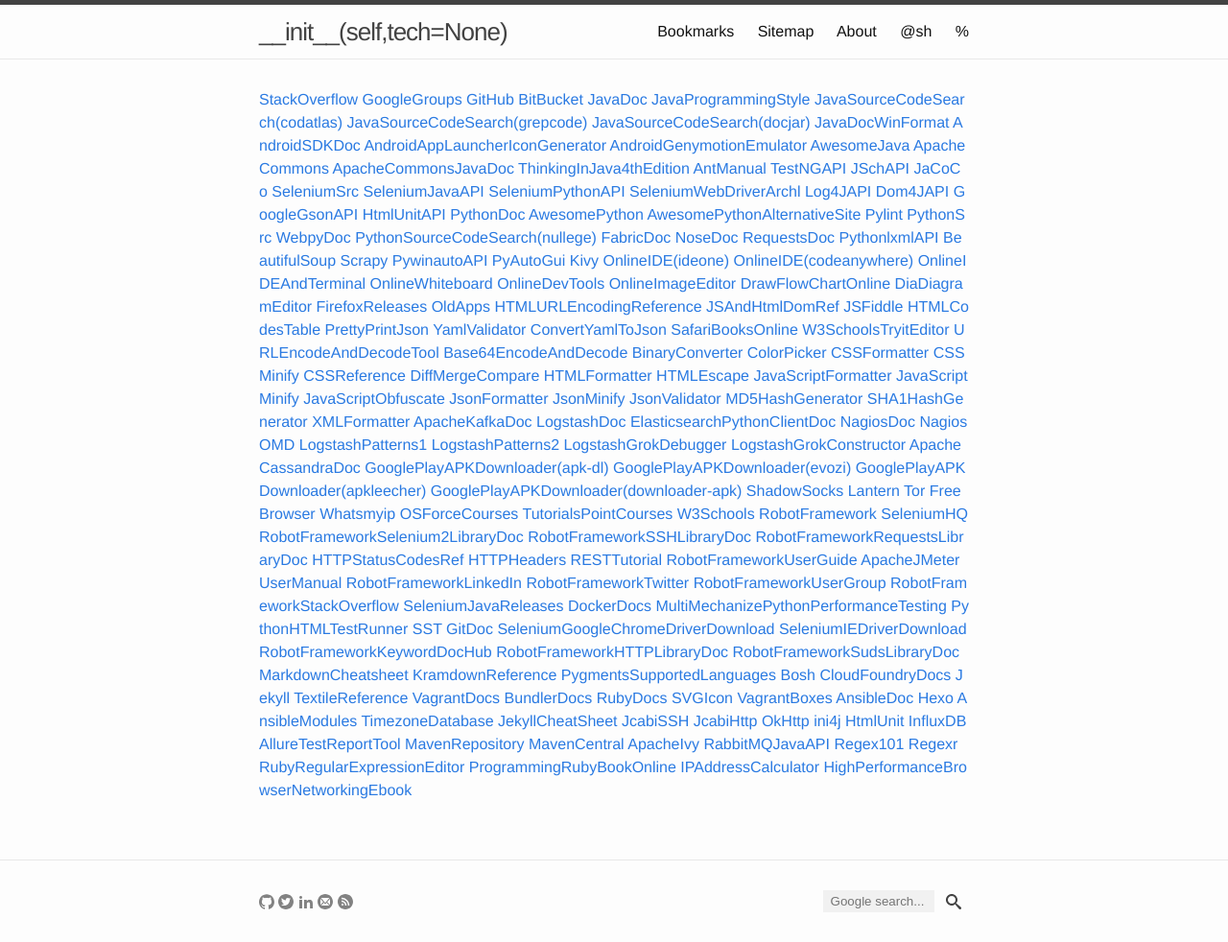
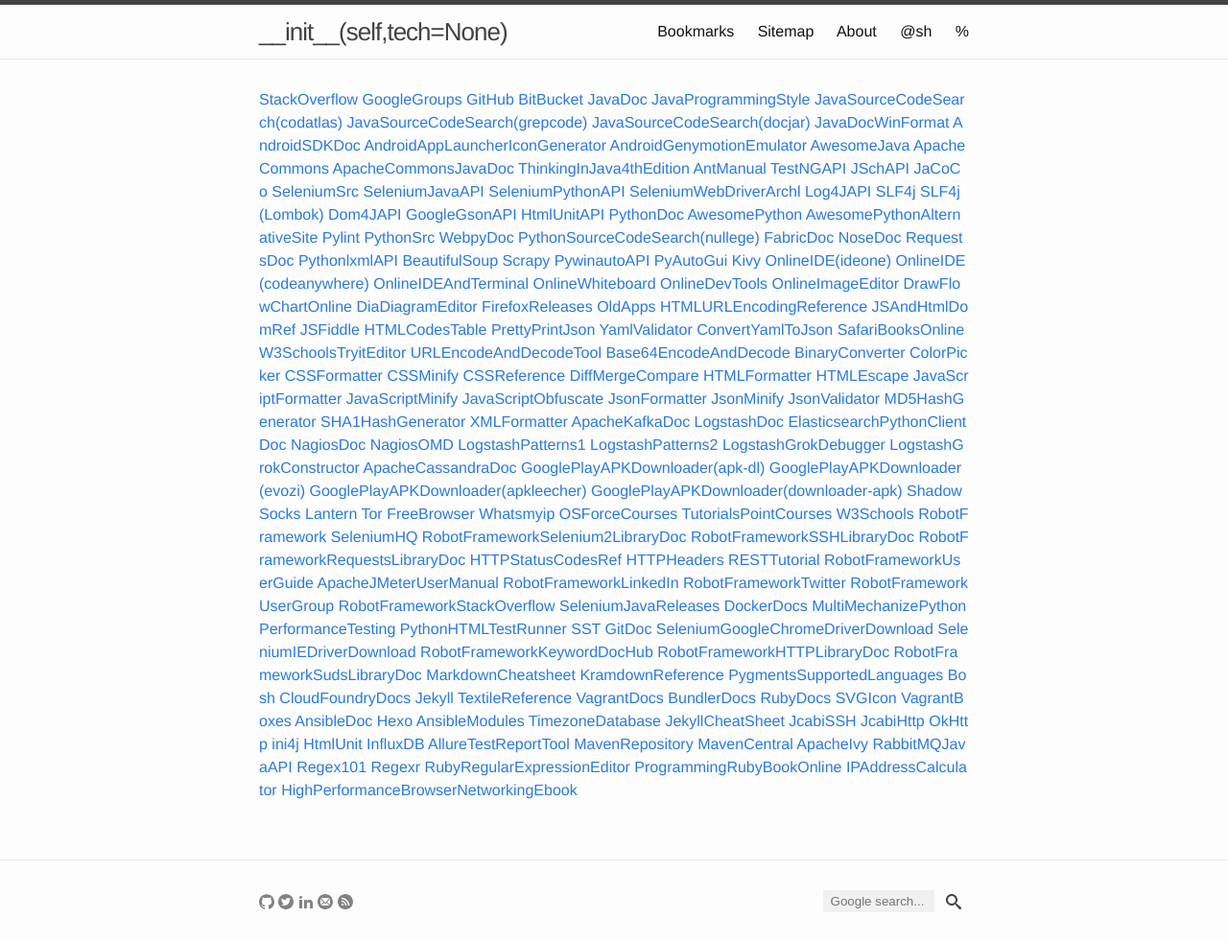
Before and after one commit to yuan-jiang/yuan-jiang.github.io, a Jekyll site: the page built from bookmarks.md, in a window 1280 px wide. Shown: the whole page at 96% size. Built offline with Jekyll 4.4.1, drawn with Linux system fonts in a browser that asks for light colours.

Commit message:
Update bookmarks.yml

```diff
--- a/_data/bookmarks.yml
+++ b/_data/bookmarks.yml
@@ -50,6 +50,10 @@
   link: http://www.aosabook.org/en/selenium.html
 - description: Log4JAPI
   link: http://logging.apache.org/log4j/1.2/apidocs/index.html
+- description: SLF4j
+  link: http://www.slf4j.org/
+- description: SLF4j(Lombok)
+  link: https://projectlombok.org/api/lombok/extern/slf4j/Slf4j.html
 - description: Dom4JAPI
   link: http://dom4j.sourceforge.net/apidocs/
 - description: GoogleGsonAPI
```
